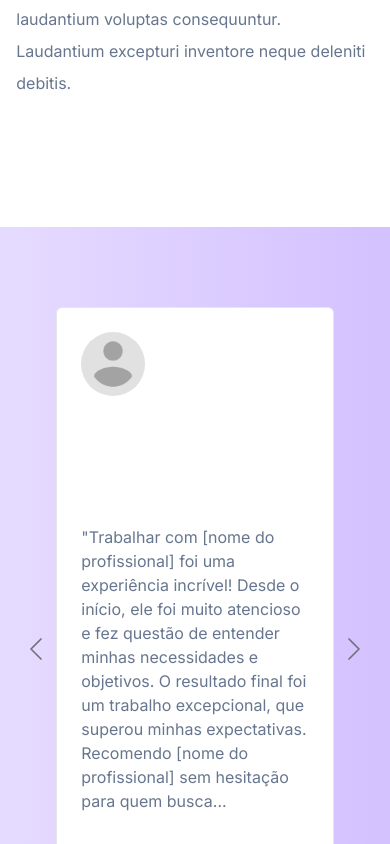
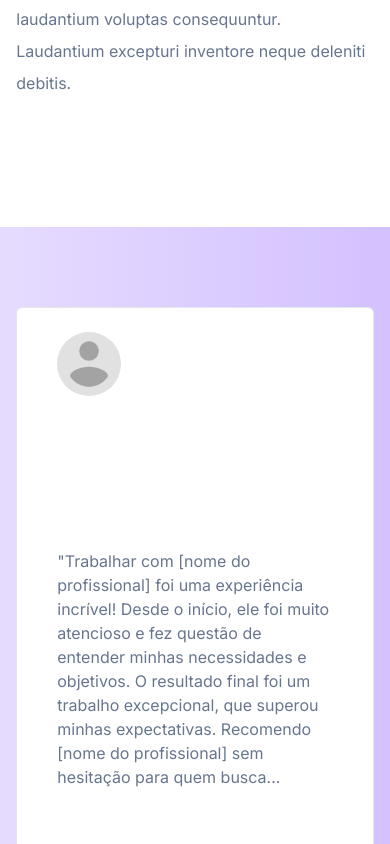
Before and after one commit to FellipeLorram/reyes-ricon, a Next.js app: page /get-to-know-me in a window 390 px wide. Shown: the part 2660-3504 px from the top of the page. Built offline with nearby package versions, Linux system fonts and the light colour scheme.

Commit message:
Fix: Social Proof mobile, about padding

```diff
--- a/src/components/layout/get-to-know-me/about.tsx
+++ b/src/components/layout/get-to-know-me/about.tsx
@@ -5,7 +5,7 @@ import Image from 'next/image';
 export default function About() {
     return (
         <Wrapper>
-            <div id='about' className='w-full flex flex-col-reverse md:flex-row gap-12 mt-32 pb-32'>
+            <div id='about' className='w-full flex flex-col-reverse md:flex-row gap-12 pt-32 pb-32'>
                 <div className='w-full md:w-1/2 text-left'>
                     <h1 style={{ lineHeight: 1.3 }} className='text-3xl font-bold mb-6 font-jakarta text-[#1e293b] md:text-5xl'>
                         We help teams<br /> build the business<br /> of their dreams
--- a/src/components/layout/get-to-know-me/socialProof/socialProof.tsx
+++ b/src/components/layout/get-to-know-me/socialProof/socialProof.tsx
@@ -63,16 +63,17 @@ export function SocialProof() {
             style={{
                 background: 'linear-gradient(90deg, rgba(230,219,255,1) 0%, #d4c2ff 95%)'
             }}
-            className='bg-violet-500/10 md:py-28  overflow-hidden'>
+            className='bg-violet-500/10 md:py-28  overflow-hidden'
+        >
             <div className='hidden w-full md:flex gap-6 flex-row justify-between'>
                 {testimonials.map(({ image, testimony, name }) => (
                     <Card key={name} image={image} testimony={`${testimony.split(' ').slice(0, 45).join(' ')}...`} name={name} />
                 ))}
             </div>
-            <div className='md:hidden flex items-center justify-center w-full relative h-screen'>
+            <div className='md:hidden flex items-center flex-col justify-end pb-6 w-full relative h-screen'>
                 <AnimatePresence initial={false} custom={direction}>
                     <Card
-                        className='absolute inset-10 inset-y-20'
+                        className='absolute inset-y-20 inset-x-0 px-10'
                         key={page}
                         image={testimonials[cardIndex].image}
                         testimony={testimonials[cardIndex].testimony.split(' ').slice(0, 45).join(' ') + '...'}
@@ -100,9 +101,9 @@ export function SocialProof() {
                         }}
                     />
                 </AnimatePresence>
-                <div className='flex w-full justify-between flex-row'>
-                    <ChevronLeft className='stroke-zinc-500 w-10 h-10' onClick={() => paginate(1)} />
-                    <ChevronRight className='stroke-zinc-500 w-10 h-10' onClick={() => paginate(-1)} />
+                <div className='flex w-full justify-between flex-row z-10'>
+                    <ChevronLeft className='stroke-zinc-500 w-10 h-10' onClick={() => paginate(-1)} />
+                    <ChevronRight className='stroke-zinc-500 w-10 h-10' onClick={() => paginate(1)} />
                 </div>
             </div>
         </Wrapper>
```
